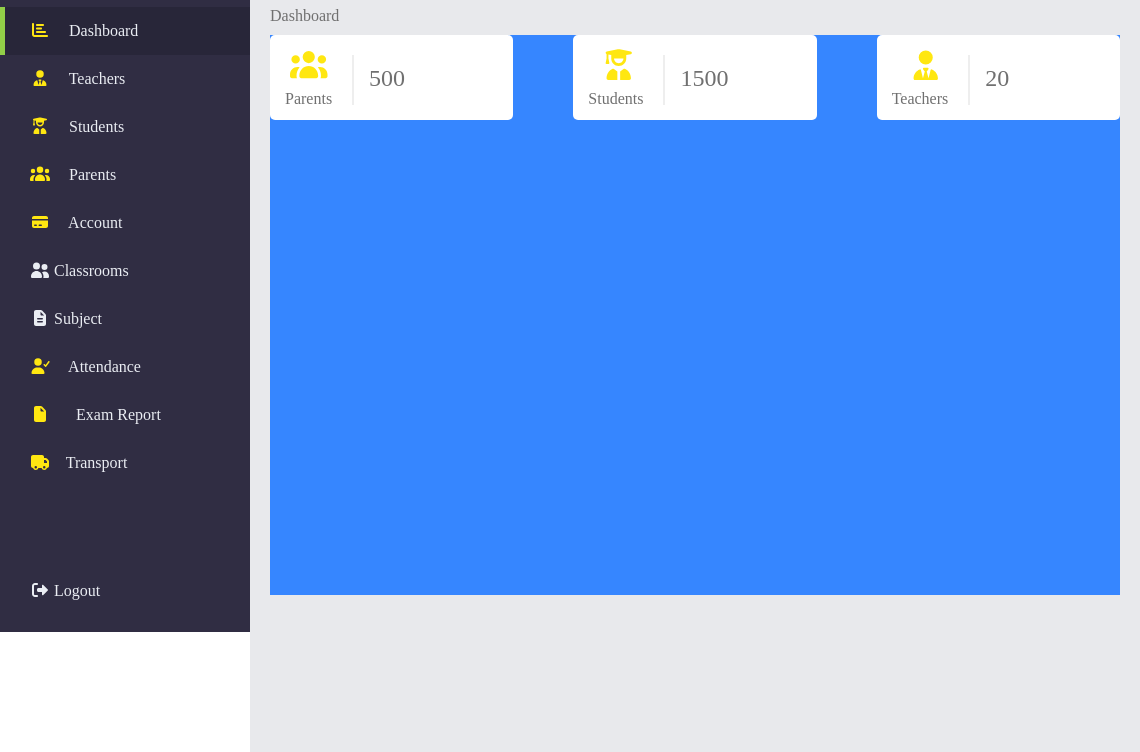
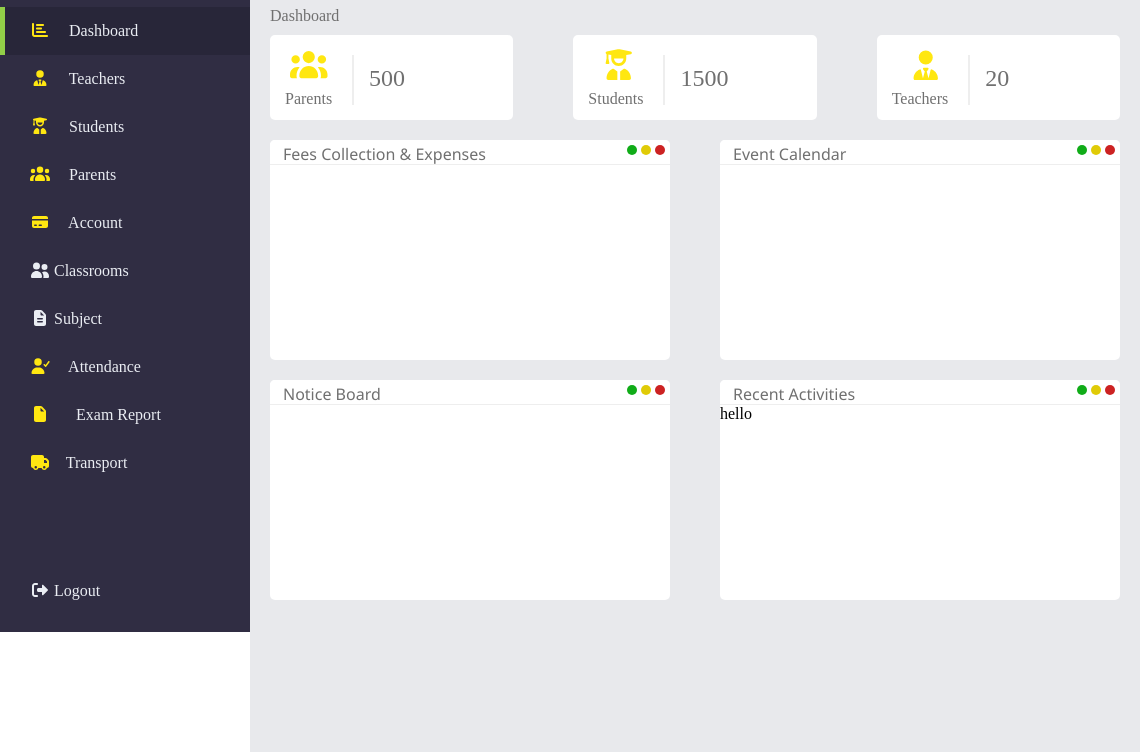
Before and after one commit to king-kloy/yako-school-manager, an Electron app: page index.html in a window 1140 px wide. Shown: the part 48-800 px from the top of the page. Drawn offline with Linux system fonts and the light colour scheme.

Commit message:
add four table container at dashboard

```diff
--- a/css/content.css
+++ b/css/content.css
@@ -5,7 +5,6 @@
 
 .content {
     margin: 0 0 0 20px;
-    background: #3686FF;
     width: 850px;
     height: 560px;
 }
--- /dev/null
+++ b/css/four-tables.css
@@ -0,0 +1,95 @@
+* {
+  padding: 0;
+  margin: 0;
+  box-sizing: border-box;
+}
+
+.four-tables {
+  margin-top: 20px;
+  display: grid;
+  grid-template-columns: 400px 400px;
+  grid-column-gap: 50px;
+  grid-row-gap: 20px;
+}
+
+.table-container {
+  background: #fff;
+  width: 400px;
+  border-radius: 5px;
+  height: 220px;
+}
+
+.title-bar {
+  border-radius: 5px;
+  background: rgb(255, 255, 255);
+}
+
+.window-title {
+  font-family: "Segoe UI", Tahoma, Geneva, Verdana, sans-serif;
+  height: 8px;
+  padding: 3px;
+  display: inline-block;
+  color: #707070;
+  margin-left: 10px;
+}
+
+.table-container hr {
+  color: rgb(250, 246, 246);
+  box-sizing: content-box;
+  height: 0;
+  overflow: visible;
+}
+
+.table-container .line {
+  border-top: 1px solid #eee;
+}
+
+.control-btn {
+  float: right;
+  display: grid;
+  grid-template-columns: 1fr 1fr 1fr;
+  margin-left: 20px;
+  padding: 3px;
+}
+
+.control-btn button {
+  width: 10px;
+  height: 10px;
+  border-radius: 50%;
+  outline: 0;
+  border: 0;
+  margin: 2px;
+}
+
+.close-btn {
+  background: rgb(204, 34, 34);
+  color: rgb(204, 34, 34);
+}
+
+.close-btn:hover {
+  background: rgb(236, 16, 16);
+}
+
+.maximize-btn {
+  background: rgb(224, 203, 7);
+  color: rgb(224, 203, 7);
+}
+
+.maximize-btn:hover {
+  background: rgb(246, 222, 4);
+}
+
+.minimize-btn {
+  background: rgb(16, 172, 24);
+  color: rgb(16, 172, 24);
+}
+
+.minimize-btn:hover {
+  background: rgb(14, 233, 25);
+}
+
+.prevent-select {
+  user-select: none;
+  -webkit-touch-callout: none;
+  -webkit-user-select: none;
+}
--- a/index.html
+++ b/index.html
@@ -6,11 +6,12 @@
   <title>yako School Manager</title>
   <link rel="stylesheet" href="css/fontawesome.min.css" type="text/css">
   <link rel="stylesheet" href="css/index.css">
-  <link rel="stylesheet" href="css/titlebar.css">
+  <!-- <link rel="stylesheet" href="css/titlebar.css"> -->
   <link rel="stylesheet" href="css/main.css">
   <link rel="stylesheet" href="css/side-menu-bar.css">
   <link rel="stylesheet" href="css/content.css">
   <link rel="stylesheet" href="css/rows-number.css">
+  <link rel="stylesheet" href="css/four-tables.css">
 </head>
 
 <body>
@@ -119,6 +120,59 @@
                 <div class="separator"></div>
                 <span class="pst-number">20</span>
               </div>
+
+            </div>
+            <!-- four tables -->
+            <div class="four-tables">
+              <div class="table-container">
+                <div class="title-bar title-bar-style">
+                  <div class="window-title">Fees Collection & Expenses</div>
+
+                  <div class="control-btn control-btn-style prevent-select">
+                    <button id="minimize" class="minimize-btn"></button>
+                    <button id="maximize" class="maximize-btn"></button>
+                    <button id="close" class="close-btn"></button>
+                  </div>
+                </div>
+                <div class="line"></div>
+              </div>
+              <div class="table-container">
+                <div class="title-bar title-bar-style">
+                  <div class="window-title">Event Calendar</div>
+
+                  <div class="control-btn control-btn-style prevent-select">
+                    <button id="minimize" class="minimize-btn"></button>
+                    <button id="maximize" class="maximize-btn"></button>
+                    <button id="close" class="close-btn"></button>
+                  </div>
+                </div>
+                <div class="line"></div>
+              </div>
+              <div class="table-container">
+                <div class="title-bar title-bar-style">
+                  <div class="window-title">Notice Board</div>
+
+                  <div class="control-btn control-btn-style prevent-select">
+                    <button id="minimize" class="minimize-btn"></button>
+                    <button id="maximize" class="maximize-btn"></button>
+                    <button id="close" class="close-btn"></button>
+                  </div>
+                </div>
+                <div class="line"></div>
+              </div>
+              <div class="table-container">
+                <div class="title-bar title-bar-style">
+                  <div class="window-title">Recent Activities</div>
+
+                  <div class="control-btn control-btn-style prevent-select">
+                    <button id="minimize" class="minimize-btn"></button>
+                    <button id="maximize" class="maximize-btn"></button>
+                    <button id="close" class="close-btn"></button>
+                  </div>
+                </div>
+                <div class="line"></div>
+                <span>hello</span>
+              </div>
             </div>
           </div>
         </div>
```
Lines whose indentation alone changed are shown as unchanged.
